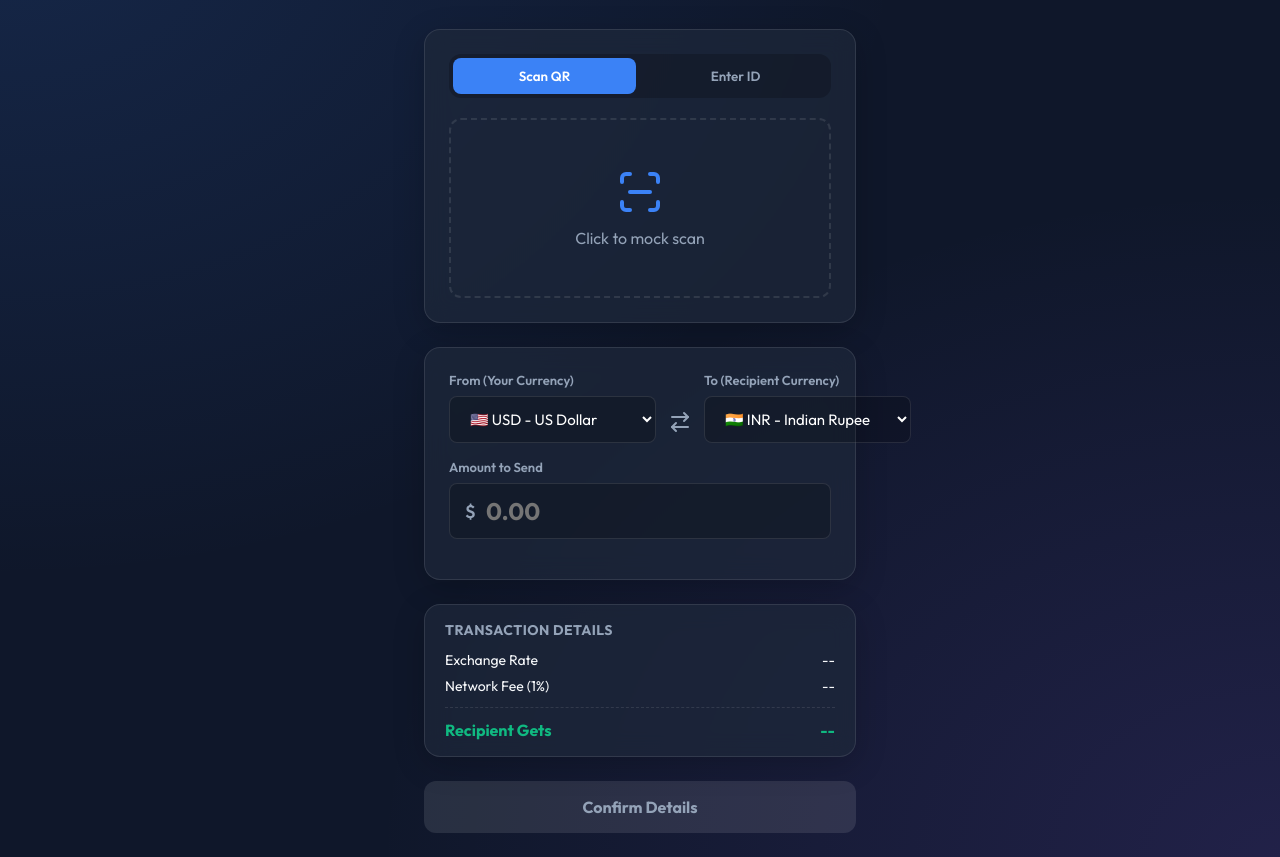
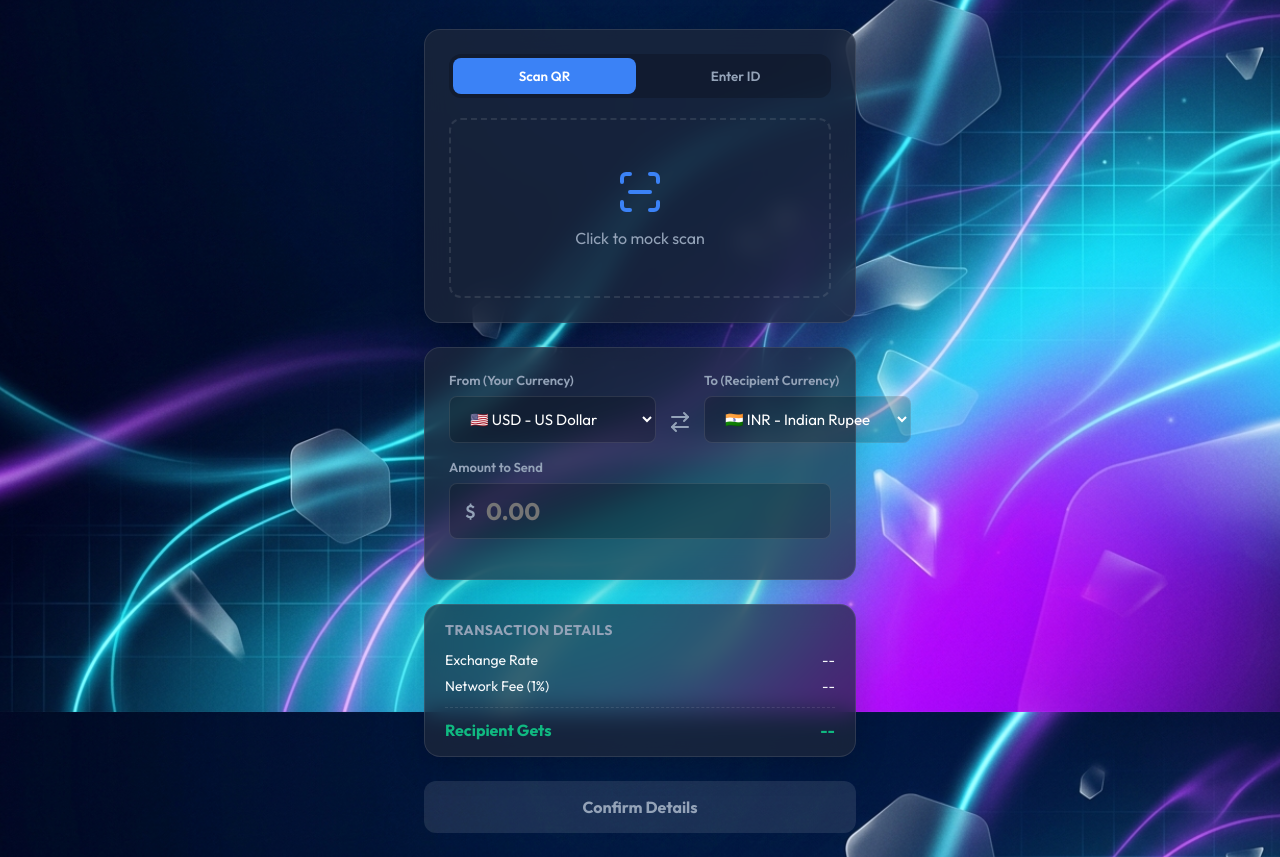
Before and after one commit to utpalupadhyay/DataStorage, a plain HTML site: page index.html in a window 1280 px wide. Shown: the part 88-945 px from the top of the page. Drawn offline with nearby package versions, Linux system fonts and the light colour scheme.

Commit message:
Update background theme with generated image

```diff
--- a/style.css
+++ b/style.css
@@ -24,9 +24,10 @@ body {
     display: flex;
     justify-content: center;
     align-items: center;
-    background-image:
-        radial-gradient(at 0% 0%, rgba(59, 130, 246, 0.15) 0px, transparent 50%),
-        radial-gradient(at 100% 100%, rgba(139, 92, 246, 0.15) 0px, transparent 50%);
+    background-image: url('bg.jpg');
+    background-size: cover;
+    background-position: center;
+    background-attachment: fixed;
 }
 
 .app-container {
```
Also changed, not shown: bg.jpg (added).
